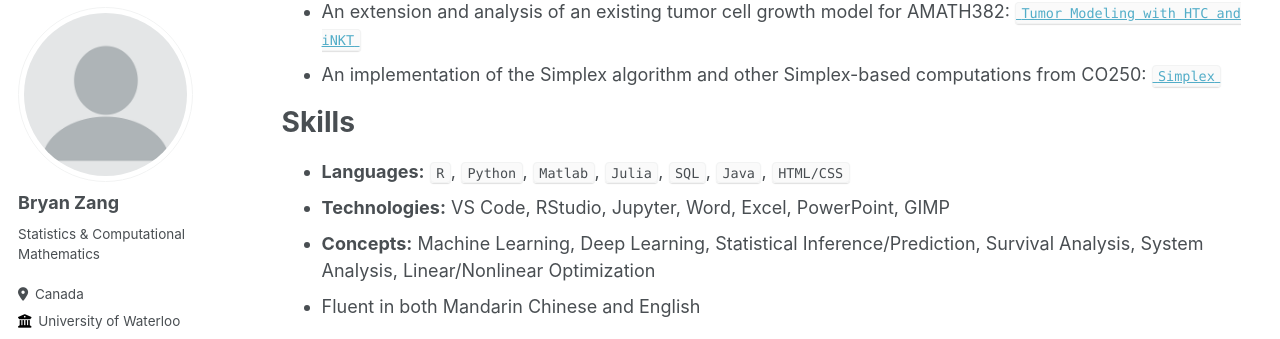
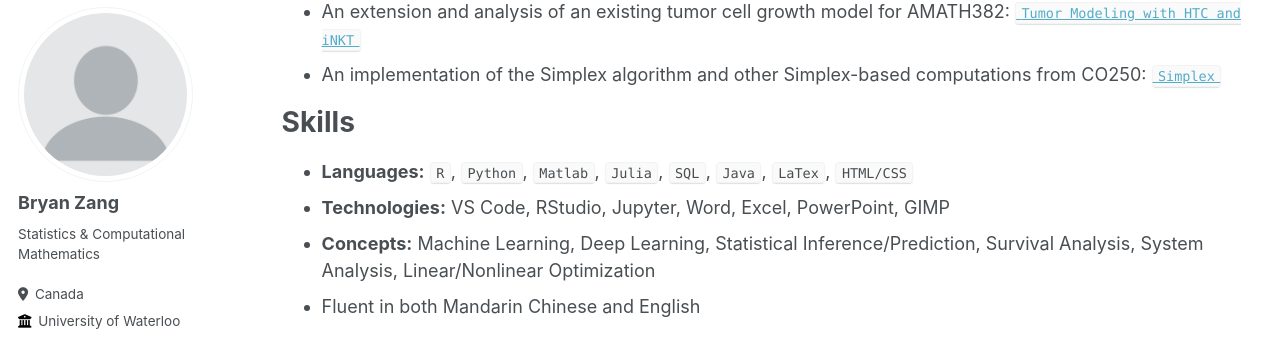
Before and after one commit to bryanzang/bryanzang.github.io, a Jekyll site: the page built from _pages/cv.md, in a window 1280 px wide and 900 px high, scrolled down 515 px. Shown: the part 99-438 px from the top of the window. Built offline with Jekyll 4.4.1, drawn with Linux system fonts in a browser that asks for light colours.

Commit message:
Update cv.md

```diff
--- a/_pages/cv.md
+++ b/_pages/cv.md
@@ -25,7 +25,7 @@ Projects
 
 Skills
 ======
-* **Languages:** `R`, `Python`, `Matlab`, `Julia`, `SQL`, `Java`, `HTML/CSS`
+* **Languages:** `R`, `Python`, `Matlab`, `Julia`, `SQL`, `Java`, `LaTex`, `HTML/CSS`
 * **Technologies:** VS Code, RStudio, Jupyter, Word, Excel, PowerPoint, GIMP
 * **Concepts:** Machine Learning, Deep Learning, Statistical Inference/Prediction, Survival Analysis, System Analysis, Linear/Nonlinear Optimization
 * Fluent in both Mandarin Chinese and English
```
